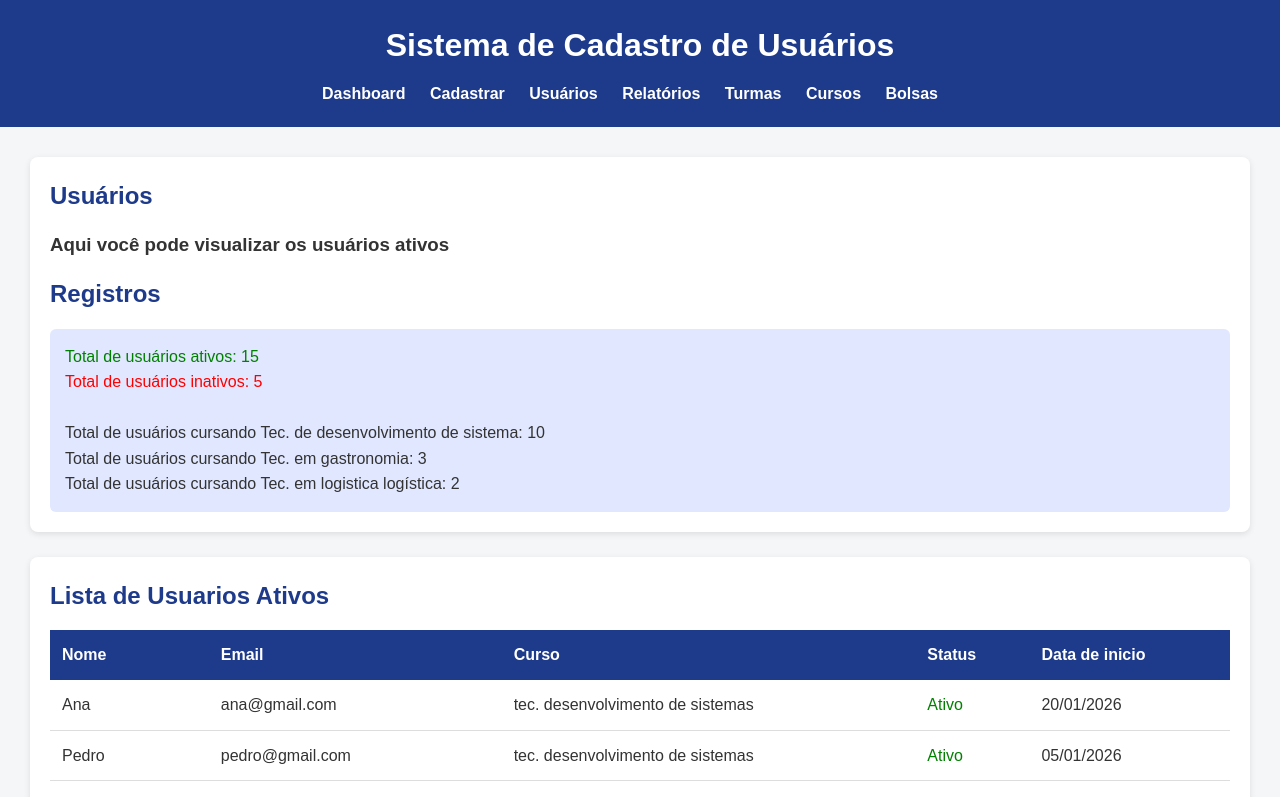
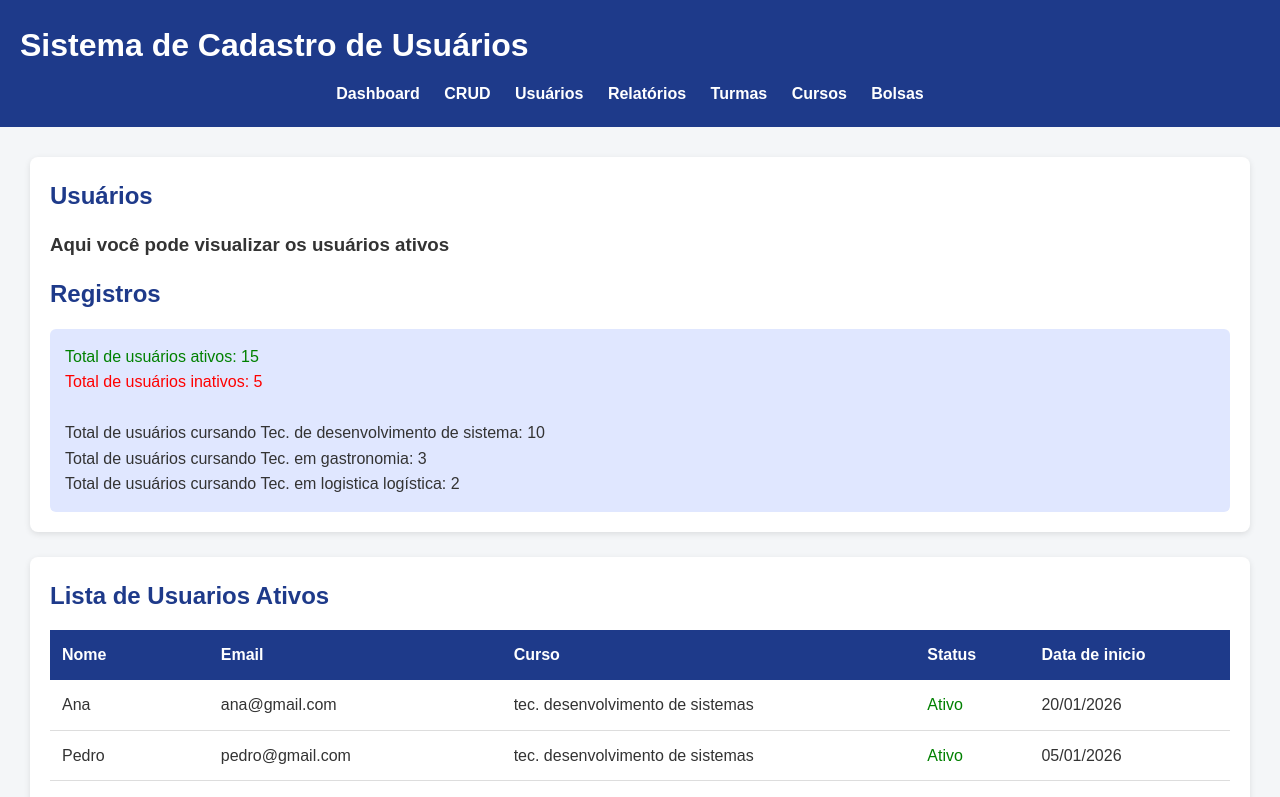
Before and after one commit to LeonardoBrendo/UC7--Desenvolver-aplicacoes-web, a plain HTML site: page projeto/usuarios.html in a window 1280 px wide. Shown: the top 797 px of the page. Drawn offline with Linux system fonts and the light colour scheme.

Commit message:
:recycle: refactor: padroniza menu nav

```diff
--- a/projeto/usuarios.html
+++ b/projeto/usuarios.html
@@ -164,10 +164,10 @@
 
 <body>
     <header>
-        <h1 style="text-align: center;">Sistema de Cadastro de Usuários</h1>
+        <h1>Sistema de Cadastro de Usuários</h1>
         <nav style="text-align: center;">
             <a href="index.html">Dashboard</a>
-            <a href="#">Cadastrar</a>
+            <a href="crud.html">CRUD</a>
             <a href="usuarios.html">Usuários</a>
             <a href="relatorios.html">Relatórios</a>
             <a href="turma.html">Turmas</a>
```
Also changed, not shown: projeto/index.html (+1 -1 lines).
